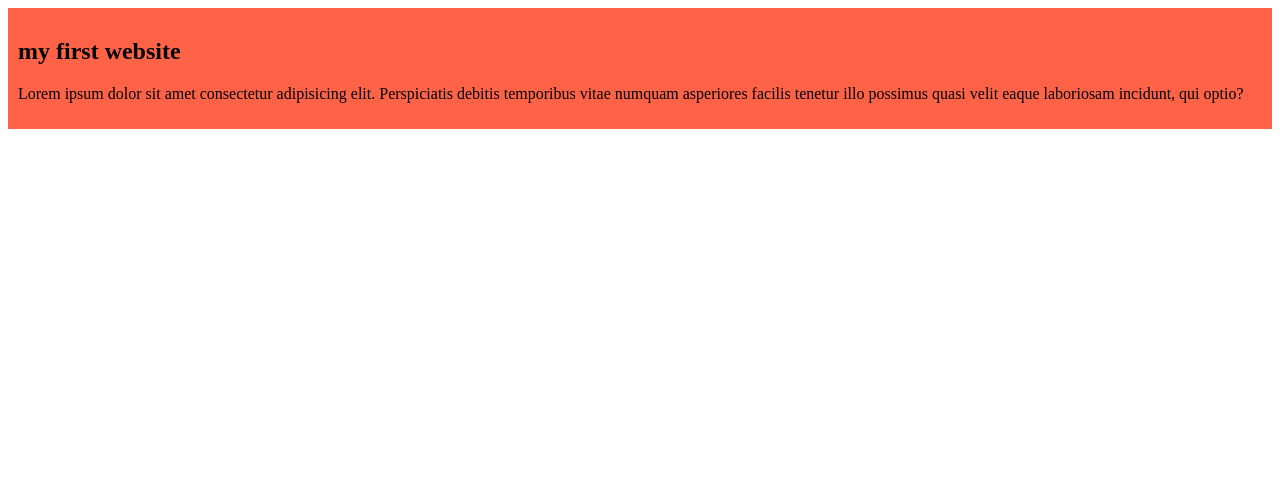
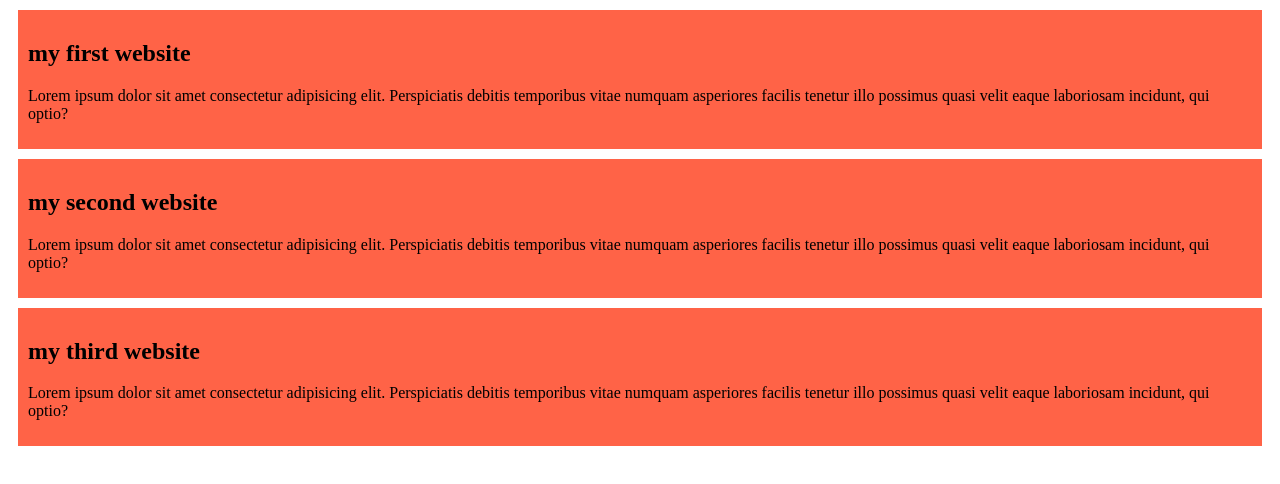
Before and after one commit to rajuhussainwd/my-simple-website, a plain HTML site: page index.html in a window 1280 px wide. Drawn offline with Linux system fonts and the light colour scheme.

Commit message:
secodeor third added to github

```diff
--- a/index.html
+++ b/index.html
@@ -11,5 +11,13 @@
             <h2>my first website</h2>
             <p>Lorem ipsum dolor sit amet consectetur adipisicing elit. Perspiciatis debitis temporibus vitae numquam asperiores facilis tenetur illo possimus quasi velit eaque laboriosam incidunt, qui optio?</p>
         </div>
+        <div>
+            <h2>my second website</h2>
+            <p>Lorem ipsum dolor sit amet consectetur adipisicing elit. Perspiciatis debitis temporibus vitae numquam asperiores facilis tenetur illo possimus quasi velit eaque laboriosam incidunt, qui optio?</p>
+        </div>
+        <div>
+            <h2>my third website</h2>
+            <p>Lorem ipsum dolor sit amet consectetur adipisicing elit. Perspiciatis debitis temporibus vitae numquam asperiores facilis tenetur illo possimus quasi velit eaque laboriosam incidunt, qui optio?</p>
+        </div>
 </body>
 </html>
--- a/style/blog.css
+++ b/style/blog.css
@@ -1,4 +1,5 @@
 div{
     background-color: tomato;
     padding: 10px;
+    margin: 10px;
 }
```
